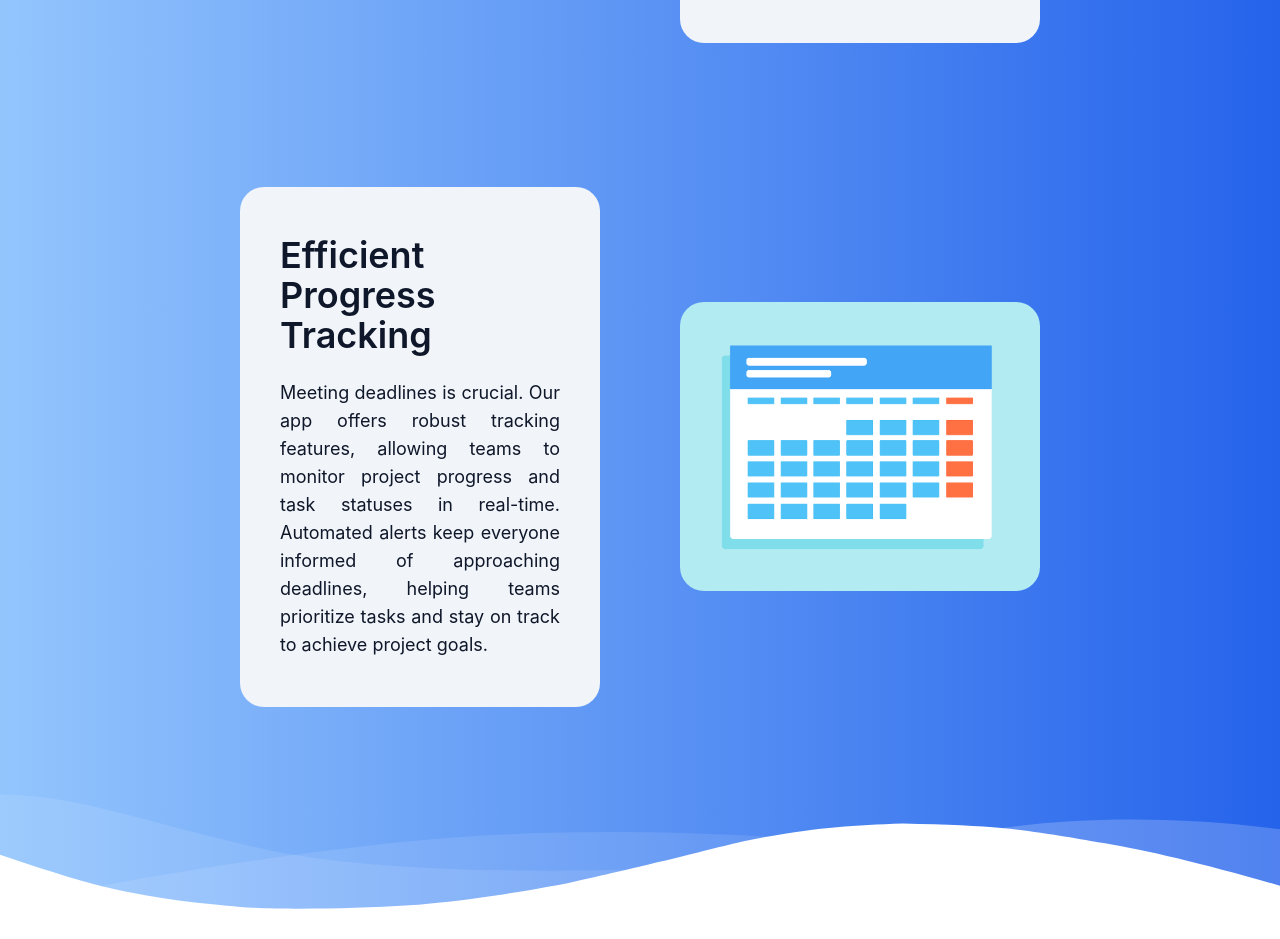
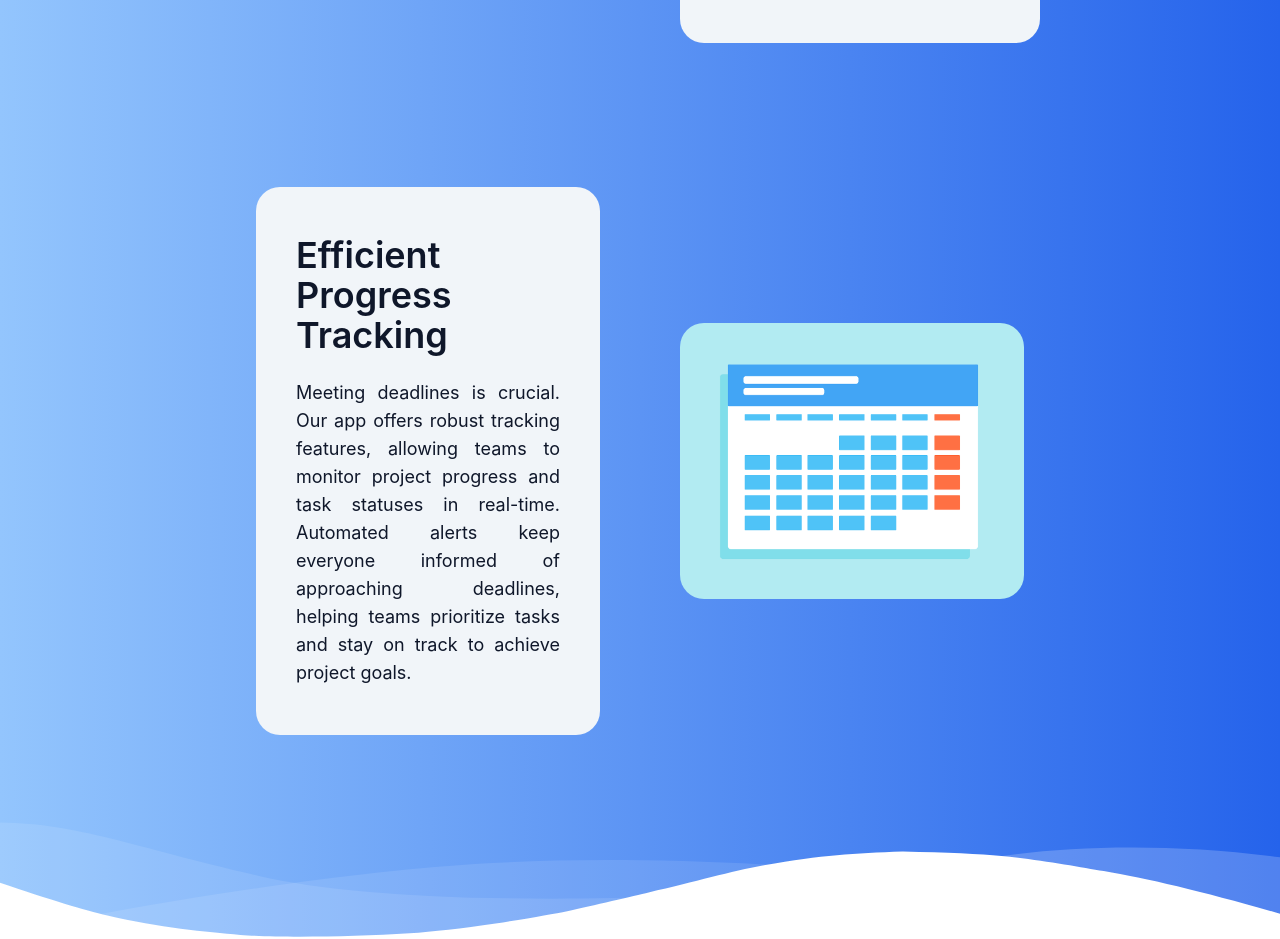
Before and after one commit to pallavee-2705/projectwhiz, a React (Create React App) app: page / in a window 1280 px wide. Shown: the part 1980-2919 px from the top of the page. Before the commit the page ends 2891 px from the top, so only its background shows below. Built offline with nearby package versions, Linux system fonts and the light colour scheme.

Commit message:
finished the features

```diff
--- a/src/components/Whyprojectwhiz.jsx
+++ b/src/components/Whyprojectwhiz.jsx
@@ -55,7 +55,7 @@ function Whyprojectwhiz() {
     </div>
 
     {/* third section */}
-    <div className='py-12 grid gap-20 items-center col-span-1 grid-cols-2 px-60'>
+    <div className='py-12 grid gap-20 items-center col-span-1 grid-cols-2 px-64'>
     {/* this is for the text */}
     <div className='bg-slate-100 rounded-3xl px-10 py-12 h-full text-slate-900'>
         <div className='text-4xl font-semibold'>
```
